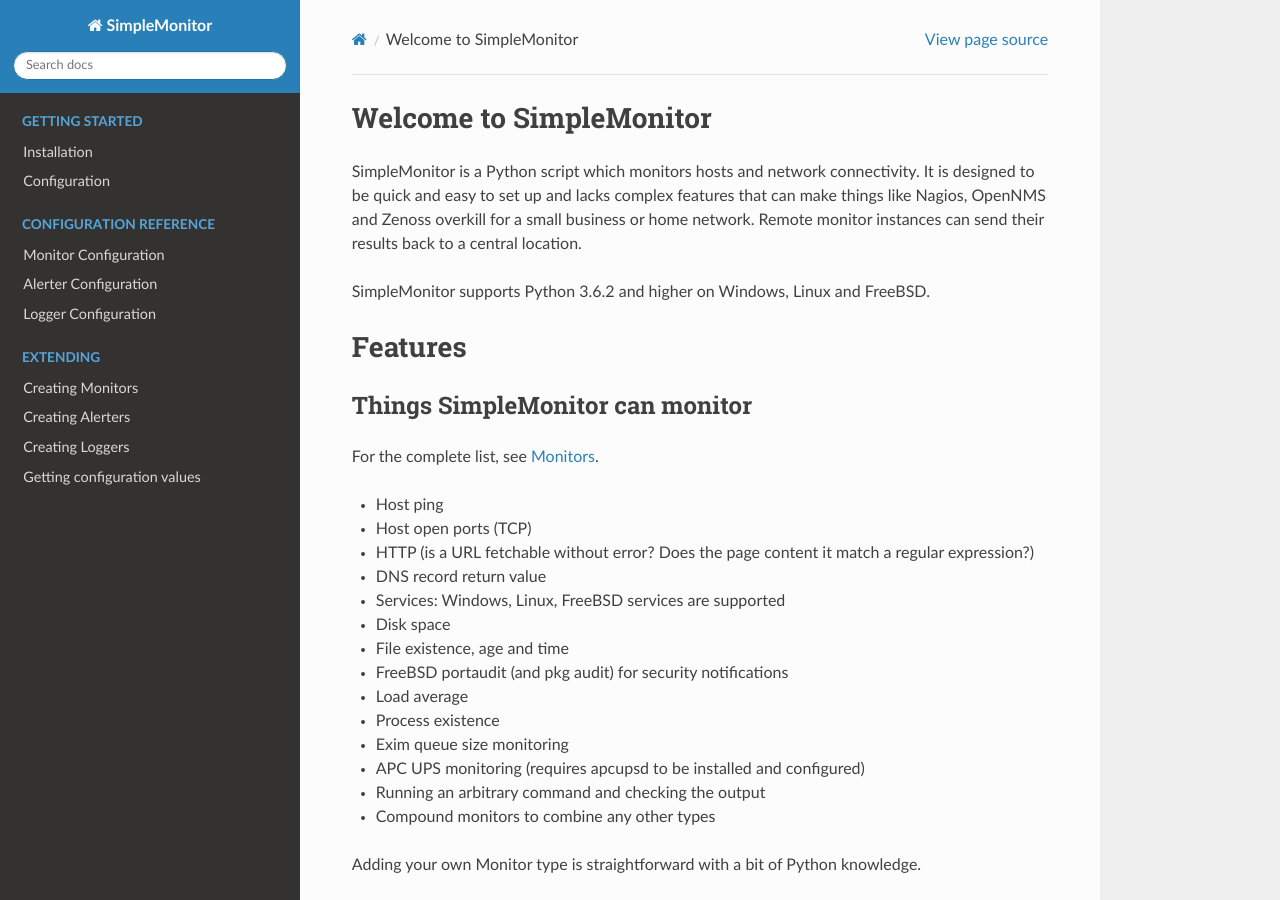
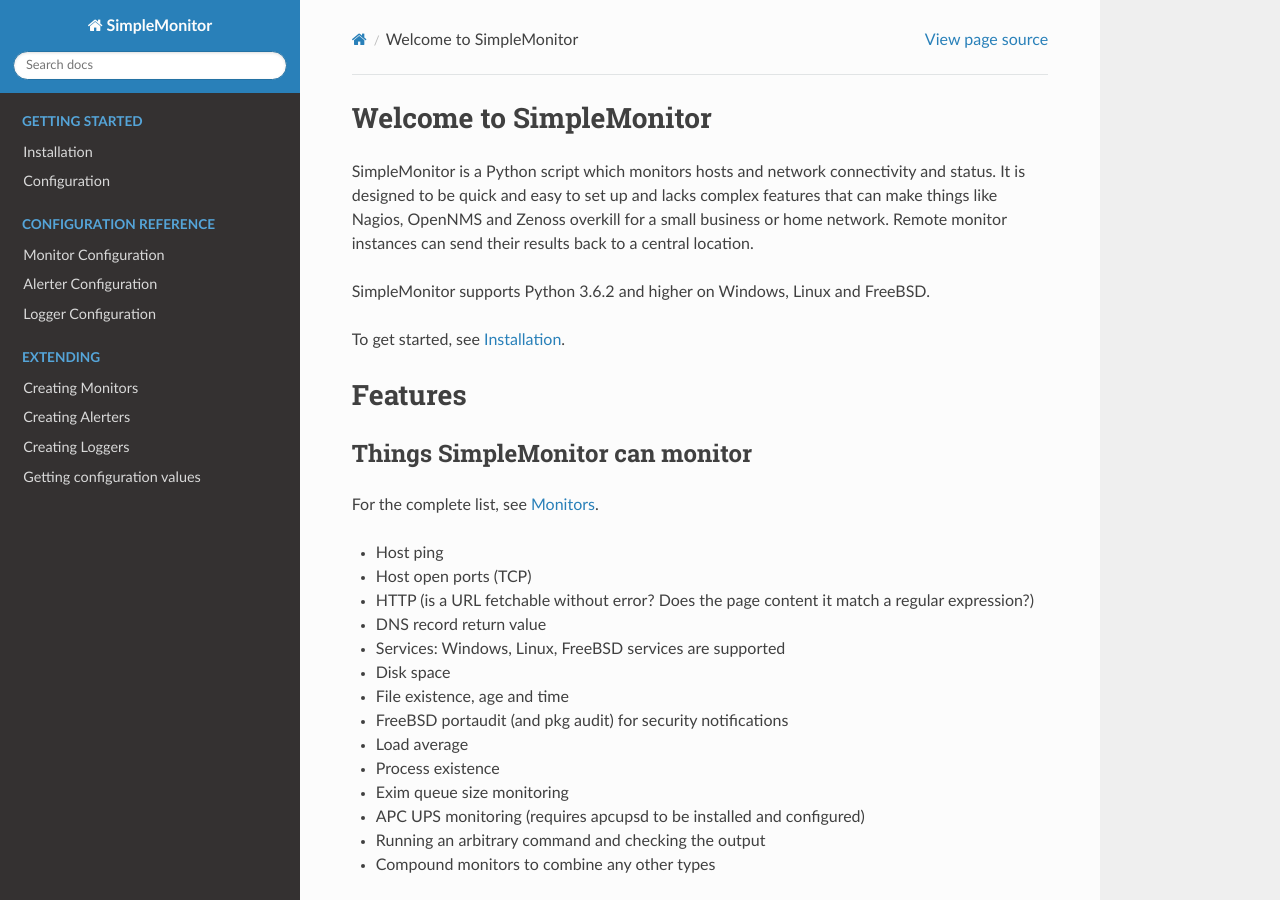
Before and after one commit to jamesoff/simplemonitor, a Sphinx documentation site: the page built from docs/index.rst, in a window 1280 px wide and 900 px high. Built offline with Sphinx 7.4.7 and the Read the Docs theme 2.0.0, drawn with Linux system fonts in a browser that asks for light colours; pages that are not in the unit, such as notebooks, are missing from menus.

Commit message:
Update docs

```diff
--- a/docs/index.rst
+++ b/docs/index.rst
@@ -36,12 +36,14 @@
 
 
 SimpleMonitor is a Python script which monitors hosts and network
-connectivity. It is designed to be quick and easy to set up and lacks complex
-features that can make things like Nagios, OpenNMS and Zenoss overkill for a
-small business or home network. Remote monitor instances can send their
-results back to a central location.
+connectivity and status. It is designed to be quick and easy to set up and
+lacks complex features that can make things like Nagios, OpenNMS and Zenoss
+overkill for a small business or home network. Remote monitor instances can
+send their results back to a central location.
 
 SimpleMonitor supports Python 3.6.2 and higher on Windows, Linux and FreeBSD.
+
+To get started, see :ref:`Installation`.
 
 Features
 ========
--- a/docs/installation.rst
+++ b/docs/installation.rst
@@ -1,3 +1,5 @@
+.. _Installation:
+
 Installation
 ============
 
```
Also changed, not shown: other parts of docs/installation.rst (+0 -2 lines).
